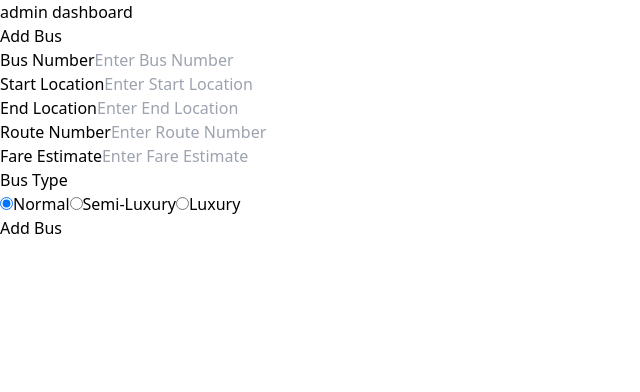
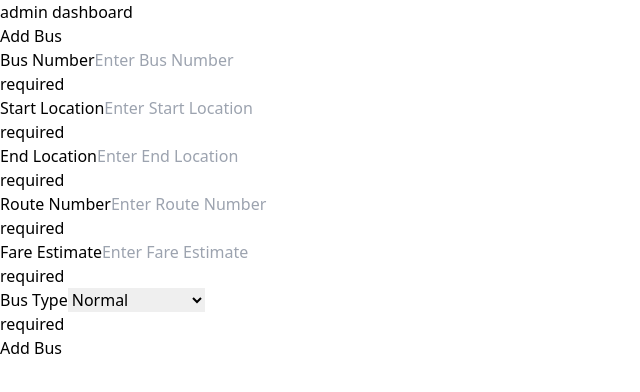
Before and after one commit to TrackNGo/frontend_admin, a React (Vite) app: page /addbus in a window 1280 px wide. Shown: the top 392 px of the page, without its empty margins (0-640 px from the left). Built offline with nearby package versions, Linux system fonts and the light colour scheme.

Commit message:
refactor: addBus_chng_styles

```diff
--- a/src/pages/addBus/AddBus.tsx
+++ b/src/pages/addBus/AddBus.tsx
@@ -2,6 +2,7 @@ import { useState, ChangeEvent, FormEvent } from "react"
 import Headline from "../../components/headline/Headline"
 import PrimaryBtn from "../../components/btn/primaryBtn/PrimaryBtn"
 import TextBox from "../../components/textBox/TextBox"
+import SelectBox from "../../components/selectBox/SelectBox"
 import busDetailsType from "../../types/busDetails/busDetailsTypes"
 
 const AddBus = () => {
@@ -15,17 +16,51 @@ const AddBus = () => {
     status: false,
   })
 
+  const [error, setError] = useState<{ [key in keyof busDetailsType]?: string }>({})
+
   const handleChange = (event: ChangeEvent<HTMLInputElement>) => {
     const { name, value } = event.target
     setBusDetails((prevDetails) => ({
       ...prevDetails,
       [name]: value,
     }))
+    setError((prev) => ({ ...prev, [name]: "" }))
+  }
+
+  const handleSelectChange = (value: string) => {
+    setBusDetails((prev) => ({
+      ...prev,
+      type: value,
+    }))
+    setError((prev) => ({ ...prev, type: "" }))
   }
 
   const handleSubmit = (event: FormEvent) => {
     event.preventDefault()
-    console.log(busDetails)
+    const newError: { [key in keyof busDetailsType]?: string } = {}
+
+    if (!busDetails.busNumber) newError.busNumber = "Bus Number Required!"
+    if (!busDetails.startLocation) newError.startLocation = "Start Location Required!"
+    if (!busDetails.endLocation) newError.endLocation = "End Location Required!"
+    if (!busDetails.routeNumber) newError.routeNumber = "Route Number Required!"
+    if (!busDetails.fareEstimate) newError.fareEstimate = "Fare Estimate Required!"
+
+    if (Object.keys(newError).length > 0) {
+      setError(newError)
+    } else {
+      setError({})
+      console.log("Bus Details Submitted:", busDetails)
+      // backend connection for adding bus
+      setBusDetails({
+        busNumber: "",
+        startLocation: "",
+        endLocation: "",
+        routeNumber: "",
+        fareEstimate: "",
+        type: "Normal",
+        status: false,
+      })
+    }
   }
 
   return (
@@ -34,6 +69,7 @@ const AddBus = () => {
 
       <div className="py-4 max-w-md mx-auto">
         <form onSubmit={handleSubmit} className="space-y-4">
+          <div>
             <TextBox
               title="Bus Number"
               type="text"
@@ -42,7 +78,11 @@ const AddBus = () => {
               onChange={handleChange}
               value={busDetails.busNumber}
             />
-
+            <div className={`text-sm capitalize ${error.busNumber ? "text-red-600" : "text-slate-400"}`}>
+              {error.busNumber || "required"}
+            </div>
+          </div>
+          <div>
             <TextBox
               title="Start Location"
               type="text"
@@ -52,6 +92,11 @@ const AddBus = () => {
               value={busDetails.startLocation}
             />
 
+            <div className={`text-sm capitalize ${error.startLocation ? "text-red-600" : "text-slate-400"}`}>
+              {error.startLocation || "required"}
+            </div>
+          </div>
+          <div>
             <TextBox
               title="End Location"
               type="text"
@@ -60,7 +105,11 @@ const AddBus = () => {
               onChange={handleChange}
               value={busDetails.endLocation}
             />
-
+            <div className={`text-sm capitalize ${error.endLocation ? "text-red-600" : "text-slate-400"}`}>
+              {error.endLocation || "required"}
+            </div>
+          </div>
+          <div>
             <TextBox
               title="Route Number"
               type="text"
@@ -69,7 +118,11 @@ const AddBus = () => {
               onChange={handleChange}
               value={busDetails.routeNumber}
             />
-
+            <div className={`text-sm capitalize ${error.routeNumber ? "text-red-600" : "text-slate-400"}`}>
+              {error.routeNumber || "required"}
+            </div>
+          </div>
+          <div>
             <TextBox
               title="Fare Estimate"
               type="text"
@@ -78,43 +131,24 @@ const AddBus = () => {
               onChange={handleChange}
               value={busDetails.fareEstimate}
             />
+            <div className={`text-sm capitalize ${error.fareEstimate ? "text-red-600" : "text-slate-400"}`}>
+              {error.fareEstimate || "required"}
+            </div>
+          </div>
+          <div>
 
             <div>
-            <label className="block font-medium mb-2">Bus Type</label>
-            <div className="flex gap-4">
-              <label className="flex items-center">
-                <input
-                  type="radio"
+              <SelectBox
+                title="Bus Type"
                 name="type"
-                  value="Normal"
-                  checked={busDetails.type === "Normal"}
-                  onChange={handleChange}
-                  className="mr-2"
+                value={busDetails.type}
+                onChange={handleSelectChange}
+                options={["Normal", "Semi-Luxury", "Luxury"]}
+                placeholder="Select Bus Type"
               />
-                Normal
-              </label>
-              <label className="flex items-center">
-                <input
-                  type="radio"
-                  name="type"
-                  value="Semi-Luxury"
-                  checked={busDetails.type === "Semi-Luxury"}
-                  onChange={handleChange}
-                  className="mr-2"
-                />
-                Semi-Luxury
-              </label>
-              <label className="flex items-center">
-                <input
-                  type="radio"
-                  name="type"
-                  value="Luxury"
-                  checked={busDetails.type === "Luxury"}
-                  onChange={handleChange}
-                  className="mr-2"
-                />
-                Luxury
-              </label>
+              <div className={`text-sm capitalize ${error.type ? "text-red-600" : "text-slate-400"}`}>
+                {error.type || "required"}
+              </div>
             </div>
           </div>
 
```
Lines whose indentation alone changed are shown as unchanged.
